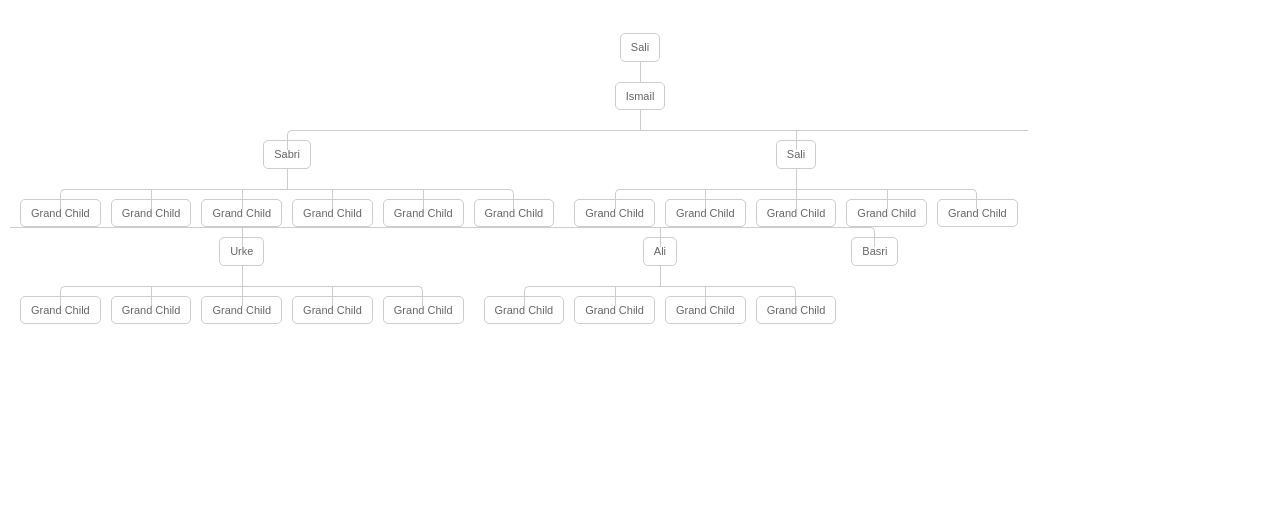
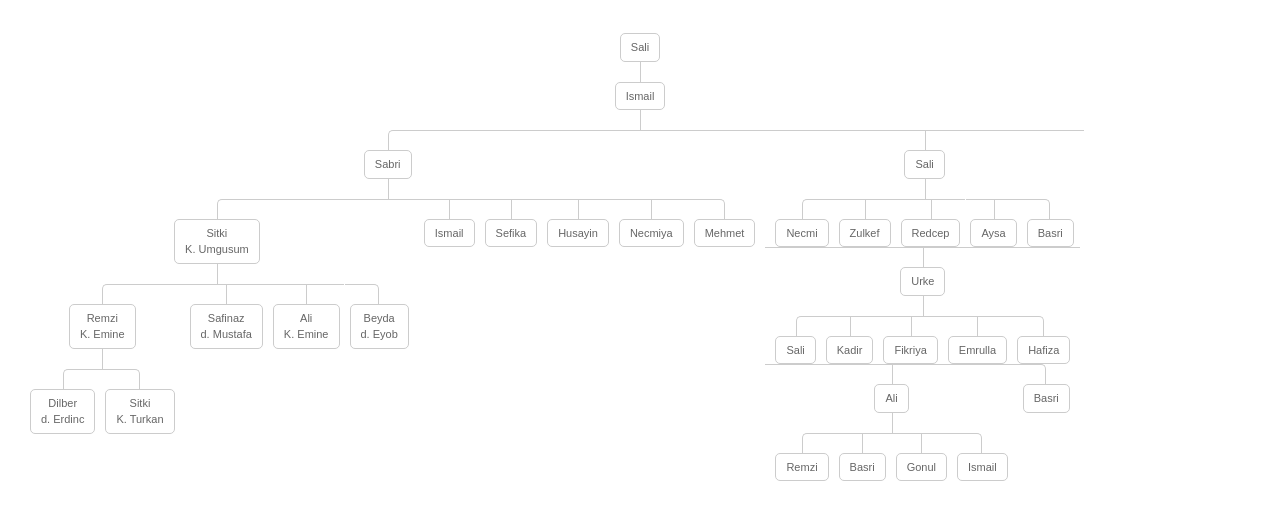
Before and after one commit to berkincetin/familytree, a plain HTML site: page index.html in a window 1280 px wide. Shown: the part 67-586 px from the top of the page. Drawn offline with nearby package versions, Linux system fonts and the light colour scheme.

Commit message:
Added family tree elements

```diff
--- a/css/style.css
+++ b/css/style.css
@@ -14,7 +14,7 @@
 	float: left; text-align: center;
 	list-style-type: none;
 	position: relative;
-	padding: 10px 5px 0 5px;
+	padding: 20px 5px 0 5px;
 
 	transition: all 0.5s;
 	-webkit-transition: all 0.5s;
--- a/index.html
+++ b/index.html
@@ -41,14 +41,28 @@
                                 <li>
                                     <a href="#">Sabri</a>
                                     <ul>
-                                        <li><a href="#">Grand Child</a></li>
-                                        <li><a href="#">Grand Child</a></li>
-                                        <li><a href="#">Grand Child</a></li>
+                                        <li><a href="#">Sitki <br>K. Umgusum</a>
+                                        <ul>
+                                            <li><a href="#">Remzi <br>K. Emine</a>
+                                                <ul>
+                                                    <li><a href="#">Dilber <br>d. Erdinc</a>
+                                                    <li><a href="#">Sitki <br>K. Turkan</a>
 
-                                        <li><a href="#">Grand Child</a></li>
+                                                </ul>
+                                            </li>
+                                            <li><a href="#">Safinaz <br>d. Mustafa</a></li>
+                                            <li><a href="#">Ali <br>K. Emine</a></li>
+                                            <li><a href="#">Beyda <br>d. Eyob</a></li>
+
+                                        </ul>
+                                        </li>
+                                        <li><a href="#">Ismail</a></li>
+                                        <li><a href="#">Sefika</a></li>
+
+                                        <li><a href="#">Husayin</a></li>
 
                                         <li>
-                                            <a href="#">Grand Child</a>
+                                            <a href="#">Necmiya</a>
                                             <!-- <ul>
                                                 <li>
                                                     <a href="#">Great Grand Child</a>
@@ -62,26 +76,26 @@
                                                 </li>
                                             </ul> -->
                                         </li>
-                                        <li><a href="#">Grand Child</a></li>
+                                        <li><a href="#">Mehmet</a></li>
                                     </ul>
                                 </li>
                                 <li>
                                     <a href="#">Sali</a>
                                     <ul>
                                         <li>
-                                            <a href="#">Grand Child</a>
+                                            <a href="#">Necmi</a>
                                         </li>
                                         <li>
-                                            <a href="#">Grand Child</a>
+                                            <a href="#">Zulkef</a>
                                         </li>
                                         <li>
-                                            <a href="#">Grand Child</a>
+                                            <a href="#">Redcep</a>
                                         </li>
                                         <li>
-                                            <a href="#">Grand Child</a>
+                                            <a href="#">Aysa</a>
                                         </li>
                                         <li>
-                                            <a href="#">Grand Child</a>
+                                            <a href="#">Basri</a>
                                         </li>
                                     </ul>
                                 </li>
@@ -90,12 +104,12 @@
                                     <a href="#">Urke</a>
                                     <ul>
                                         <li>
-                                            <a href="#">Grand Child</a>
+                                            <a href="#">Sali</a>
                                         </li>
-                                        <li><a href="#">Grand Child</a></li>
-                                        <li><a href="#">Grand Child</a></li>
-                                        <li><a href="#">Grand Child</a></li>
-                                        <li><a href="#">Grand Child</a></li>
+                                        <li><a href="#">Kadir</a></li>
+                                        <li><a href="#">Fikriya</a></li>
+                                        <li><a href="#">Emrulla</a></li>
+                                        <li><a href="#">Hafiza</a></li>
 
                                     </ul>
                                 </li>
@@ -103,12 +117,12 @@
                                     <a href="#">Ali</a>
                                     <ul>
                                         <li>
-                                            <a href="#">Grand Child</a>
+                                            <a href="#">Remzi</a>
                                         </li>
-                                        <li><a href="#">Grand Child</a></li>
+                                        <li><a href="#">Basri</a></li>
 
-                                        <li><a href="#">Grand Child</a></li>
-                                        <li><a href="#">Grand Child</a></li>
+                                        <li><a href="#">Gonul</a></li>
+                                        <li><a href="#">Ismail</a></li>
 
                                     </ul>
                                 </li>
```
